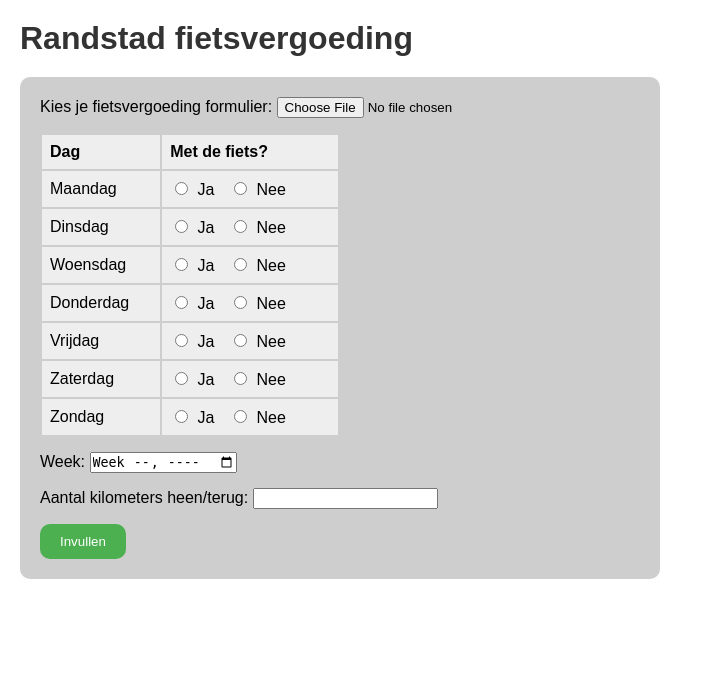
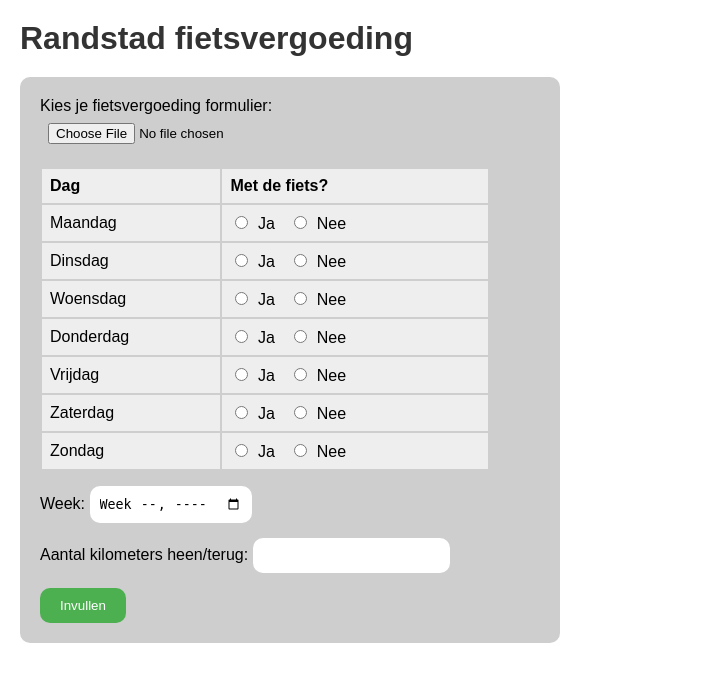
Before and after one commit to Sem5262/fietsvergoeding-invuller, a Flask app: page / in a window 1280 px wide. Shown: the top 682 px of the page, without its empty margins (0-703 px from the left). Run offline with Flask 3, Linux system fonts and the light colour scheme; lists and menus that the app fills with data are empty.

Commit message:
modified:   static/index.css

```diff
--- a/static/index.css
+++ b/static/index.css
@@ -17,7 +17,7 @@
     margin: 20px;
     padding: 20px;
     width: 80%;
-    max-width: 600px;
+    max-width: 500px;
     border-radius: 10px;
 }
 
@@ -25,8 +25,13 @@
     margin-bottom: 15px;
 }
 
+.input-box input {
+    padding: 8px;
+    border-radius: 10px;
+    border-color: transparent;
+}
 table {
-    width: 50%;
+    width: 90%;
     max-width: 500px;
 }
 
```
